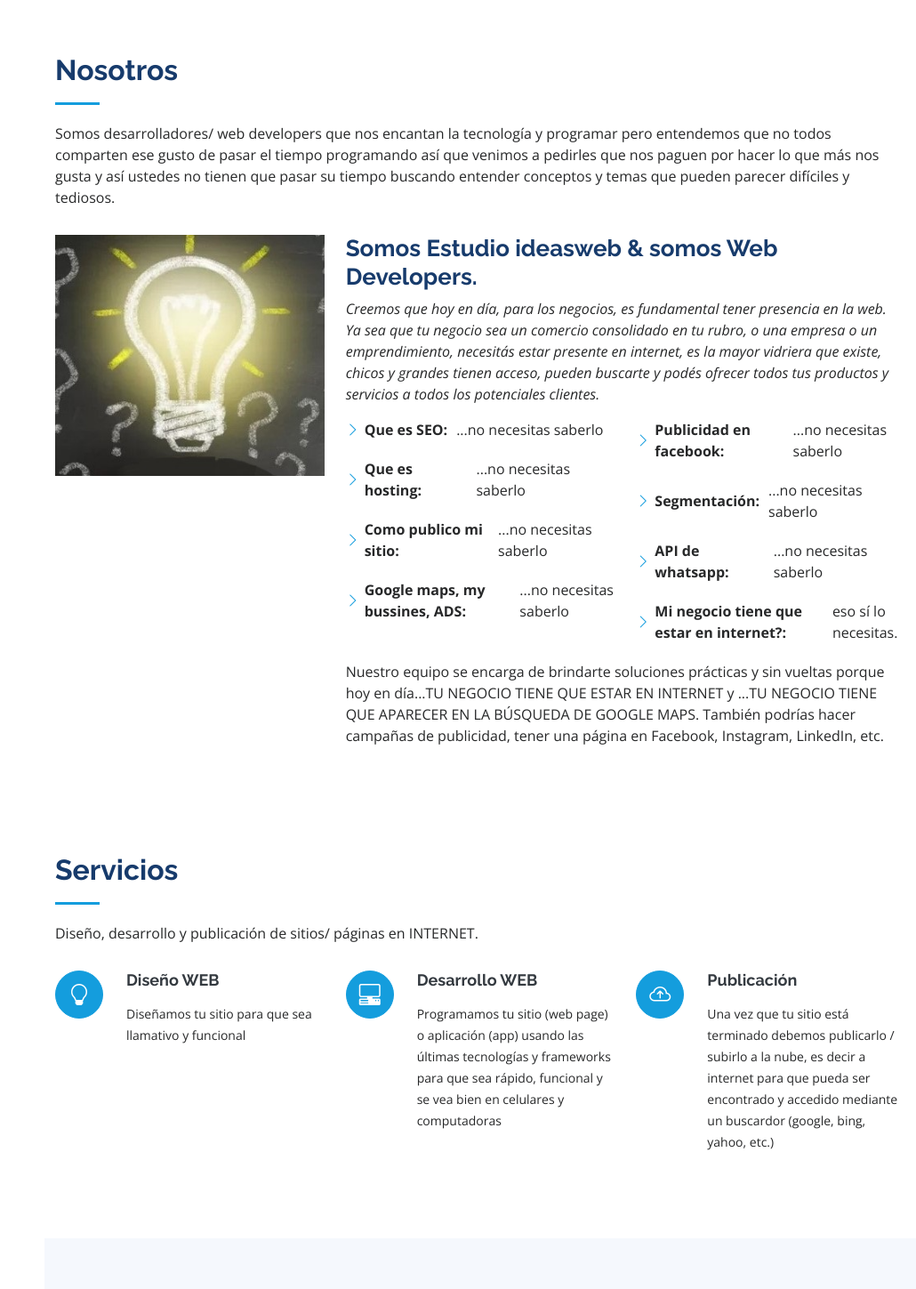
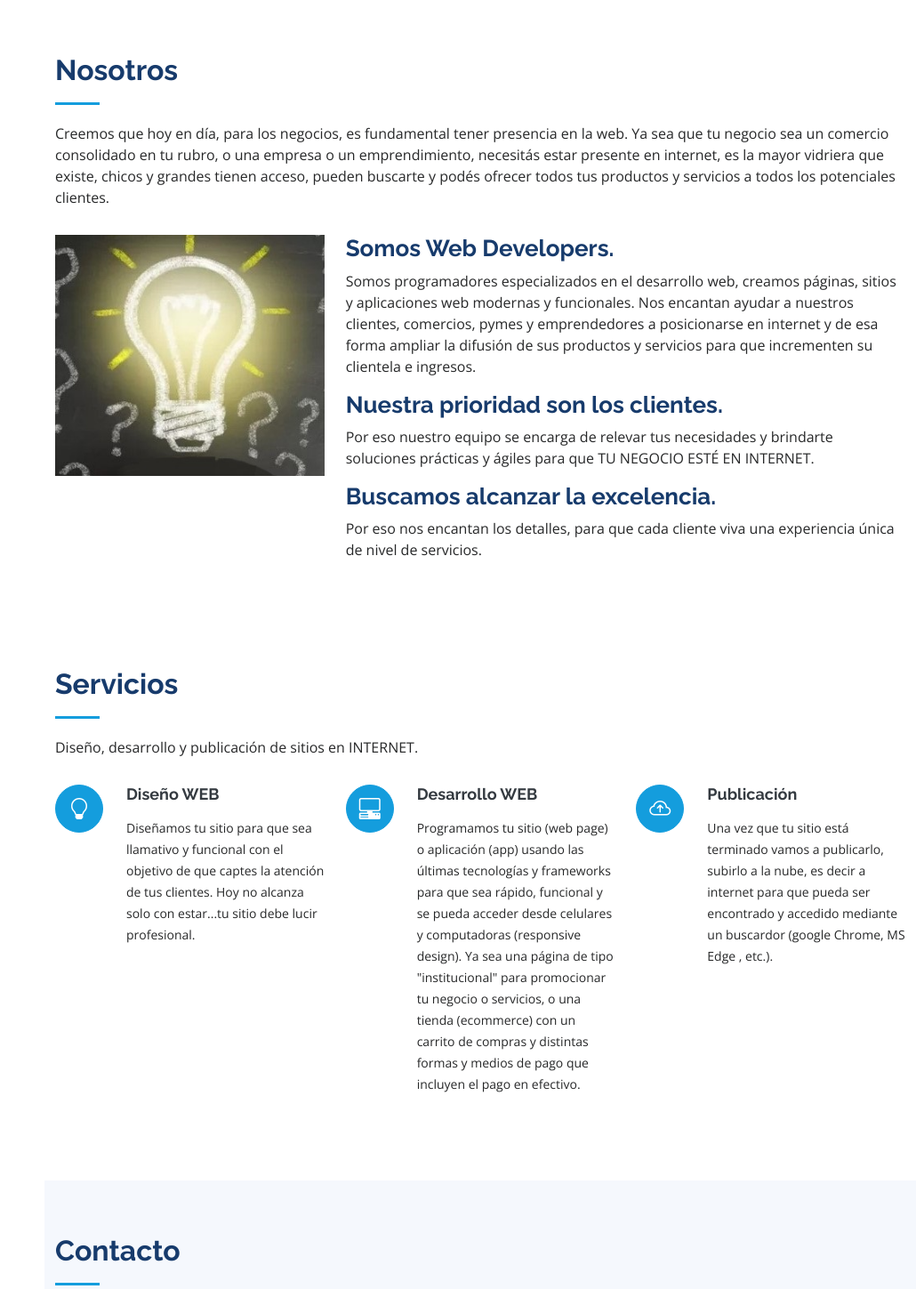
Before and after one commit to fmgarg/studio, a plain HTML site: page index.html in a window 1280 px wide. Shown: the part 800-2249 px from the top of the page at 89% size, without its empty margins (250-1280 px from the left). Drawn offline with nearby package versions, Linux system fonts and the light colour scheme.

Commit message:
reformas

```diff
--- a/assets/css/style.css
+++ b/assets/css/style.css
@@ -102,16 +102,6 @@ h1, h2, h3, h4, h5, h6 {
   margin-left: 300px;
 }
 
-@media (max-width: 1199px) {
-  #header {
-    left: -300px;
-  }
-
-  #main {
-    margin-left: 0;
-  }
-}
-
 .nav-menu {
   padding: 30px 0 0 0;
 }
@@ -198,8 +188,8 @@ h1, h2, h3, h4, h5, h6 {
   margin-left: 15%;
   margin-bottom: 10%;
   padding-bottom: 56.25%;
+  width: 100%;
   height: 100%;
-  width: 100%;
   overflow: hidden;
 }
 #hero .embed-container video {
@@ -217,22 +207,14 @@ h1, h2, h3, h4, h5, h6 {
   background: rgba(5, 13, 24, 0.849);
   background-size: 100%;
   text-align: center;
-
 }
 #hero h1 {
-  margin: 0 100 0 0;
-  margin-top: 0%;
+  margin-top: 3.5%;
+  padding-top: 2%;
   font-size: 64px;
   font-weight: 700;
   line-height: 56px;
   color: #fff;
-}
-#hero h2 {
-  color: #fff;
-  margin-bottom: 20px;
-  margin-top: 3.5%;
-  font-size: 24px;
-  font-weight: 700;
 }
 #hero p {
   color: #fff;
@@ -247,30 +229,10 @@ h1, h2, h3, h4, h5, h6 {
   border-bottom: 3px solid #149ddd;
 }
 
-@media (max-width: 768px) {
-  #hero h1 {
-    font-size: 28px;
-    line-height: 36px;
-  }
-  #hero h2 {
-    font-size: 18px;
-    line-height: 24px;
-    margin-bottom: 30px;
-  }
-  #hero .embed-container {
-    margin-top: 8%;
-    margin-left: 0%;
-  }
-  #hero .embed-container video {
-    margin-left: 0%;
-  }
-}
-
 section {
   padding: 60px 0;
   overflow: hidden;
 }
-
 .section-bg {
   background: #f5f8fd;
 }
@@ -904,17 +866,6 @@ section {
   color: #0e2442;
   content: "/";
 }
-@media (max-width: 768px) {
-  .breadcrumbs .d-flex {
-    display: block !important;
-  }
-  .breadcrumbs ol {
-    display: block;
-  }
-  .breadcrumbs ol li {
-    display: inline-block;
-  }
-}
 
 #footer {
   padding: 15px;
@@ -936,27 +887,54 @@ section {
   font-size: 13px;
   color: #eaebf0;
 }
+
+@media (max-width: 768px) {
+  .breadcrumbs .d-flex {
+    display: block !important;
+  }
+  .breadcrumbs ol {
+    display: block;
+  }
+  .breadcrumbs ol li {
+    display: inline-block;
+  }
+  #hero h1 {
+    font-size: 28px;
+    line-height: 36px;
+  }
+  #hero .embed-container {
+    margin-top: 8%;
+    margin-left: 0%;
+  }
+  #hero .embed-container video {
+    margin-left: 0%;
+  }
+}
+
 @media (max-width: 1199px) {
+  #header {
+    left: -300px;
+  }
+  #main {
+    margin-left: 0;
+  }
   #footer {
     position: static;
     width: auto;
     padding-right: 20px 15px;
   }
-
   #hero .embed-container {
     margin-top: 8%;
     margin-left: 0%;
   }
   #hero .embed-container video {
-
     margin-left: 0%;
-
   }
-
   .about .services .contact{
     height: 80vh;
   }
 }
+
 @media (min-width: 1200px) {
   #footer {
     position: static;
@@ -969,12 +947,23 @@ section {
     margin-left: 0%;
   }
   #hero .embed-container video {
-
     margin-left: 0%;
-
   }
-
   .about .services .contact{
     height: 80vh;
   }
 }
+
+@media (min-width: 1950px) {
+  #hero .embed-container {
+    margin-top: 8%;
+    margin-left: 0%;
+  }
+  #hero .embed-container video {
+    margin-left: 10%;
+    margin-right: 1%;
+  }
+  .about .services .contact{
+    height: 80vh;
+  }
+}
--- a/index.html
+++ b/index.html
@@ -5,8 +5,8 @@
   <meta charset="utf-8">
   <meta content="width=device-width, initial-scale=1.0" name="viewport">
   <title>Estudio ideasweb - Index</title>
-  <meta content="" name="description">
-  <meta content="" name="keywords">
+  <meta name="description" content="Estudio ideasweb. Somos desarrolladores profesionales, programamos páginas web y ponemos tu negocio en internet.  ">
+  <meta name="keywords"  content="desarrollador web, programador web, tienda online, pagina institucional, crea tu sitio, crear pagina web, construir pagina web, diseño web, web page build, create web page, web page design, website build, alternativa a wix">
   <link href="assets/img/favicon.jpg" rel="icon">
   <link href="assets/img/icon_33746ae20302a33797343e18cc8c5928.png" rel="apple-touch-icon">
   <link href="https://fonts.googleapis.com/css?family=Open+Sans:300,300i,400,400i,600,600i,700,700i|Raleway:300,300i,400,400i,500,500i,600,600i,700,700i|Poppins:300,300i,400,400i,500,500i,600,600i,700,700i" rel="stylesheet">
@@ -53,8 +53,6 @@
             <source src="./assets/img/resultado.mp4" type="video/mp4" />
           </video>
           <div class="hero-container" >
-
-            <h2>nosotros somos</h2>
             <h1>Estudio ideasweb</h1>
             <p><span class="typed" data-typed-items="Diseñamos, Desarrollamos, y publicamos tu sitio"></span> </p>
           </div>
@@ -65,11 +63,13 @@
       <div class="container">
 
         <div class="section-title">
-          <h2>Nosotros</h2>
-          <p>Somos desarrolladores/ web developers que nos encantan la tecnología y programar pero entendemos que
-            no todos comparten ese gusto de pasar el tiempo programando así que venimos a pedirles que nos paguen
-            por hacer lo que más nos gusta y así ustedes no tienen que pasar su tiempo buscando entender conceptos
-            y temas que pueden parecer difíciles y tediosos.</p>
+              <h2>Nosotros</h2>
+              <p>
+                Creemos que hoy en día, para los negocios, es fundamental tener presencia en la web. Ya sea que tu
+                negocio sea un comercio consolidado en tu rubro, o una empresa o un emprendimiento, necesitás estar
+                presente en internet, es la mayor vidriera que existe, chicos y grandes tienen acceso, pueden buscarte
+                y podés ofrecer todos tus productos y servicios a todos los potenciales clientes.
+              </p>
         </div>
 
         <div class="row">
@@ -77,36 +77,23 @@
             <img src="assets/img/idea.jpg" class="img-fluid" alt="">
           </div>
           <div class="col-lg-8 pt-4 pt-lg-0 content" data-aos="fade-left">
-            <h3>Somos Estudio ideasweb &amp; somos Web Developers.</h3>
-            <p class="fst-italic">
-              Creemos que hoy en día, para los negocios, es fundamental tener presencia en la web. Ya sea que tu
-              negocio sea un comercio consolidado en tu rubro, o una empresa o un emprendimiento, necesitás estar
-              presente en internet, es la mayor vidriera que existe, chicos y grandes tienen acceso, pueden buscarte
-              y podés ofrecer todos tus productos y servicios a todos los potenciales clientes.
+            <h3>Somos Web Developers.</h3>
+            <p>
+              Somos programadores especializados en el desarrollo web, creamos páginas, sitios y aplicaciones web
+              modernas y funcionales. Nos encantan ayudar a nuestros clientes, comercios, pymes y emprendedores a
+              posicionarse en internet y de esa forma ampliar la difusión de sus productos y servicios para que incrementen
+              su clientela e ingresos.
             </p>
-            <div class="row">
-              <div class="col-lg-6">
-                <ul>
-                  <li><i class="bi bi-chevron-right"></i> <strong>Que es SEO:</strong> <span>...no necesitas saberlo</span></li>
-                  <li><i class="bi bi-chevron-right"></i> <strong>Que es hosting:</strong> <span>...no necesitas saberlo</span></li>
-                  <li><i class="bi bi-chevron-right"></i> <strong>Como publico mi sitio:</strong> <span>...no necesitas saberlo</span></li>
-                  <li><i class="bi bi-chevron-right"></i> <strong>Google maps, my bussines, ADS:</strong> <span>...no necesitas saberlo</span></li>
-                </ul>
-              </div>
-              <div class="col-lg-6">
-                <ul>
-                  <li><i class="bi bi-chevron-right"></i> <strong>Publicidad en facebook:</strong> <span>...no necesitas saberlo</span></li>
-                  <li><i class="bi bi-chevron-right"></i> <strong>Segmentación:</strong> <span>...no necesitas saberlo</span></li>
-                  <li><i class="bi bi-chevron-right"></i> <strong>API de whatsapp:</strong> <span>...no necesitas saberlo</span></li>
-                  <li><i class="bi bi-chevron-right"></i> <strong>Mi negocio tiene que estar en internet?:</strong> <span>eso sí lo necesitas.</span></li>
-                </ul>
-              </div>
-            </div>
+            <h3>Nuestra prioridad son los clientes.</h3>
             <p>
-              Nuestro equipo se encarga de brindarte soluciones prácticas y sin vueltas porque hoy en día...TU NEGOCIO TIENE QUE ESTAR EN INTERNET y
-              ...TU NEGOCIO TIENE QUE APARECER EN LA BÚSQUEDA DE GOOGLE MAPS. También podrías hacer campañas de publicidad, tener una
-              página en Facebook, Instagram, LinkedIn, etc.
+              Por eso nuestro equipo se encarga de relevar tus necesidades y brindarte soluciones prácticas y ágiles para
+              que TU NEGOCIO ESTÉ EN INTERNET.
             </p>
+            <h3>Buscamos alcanzar la excelencia.</h3>
+            <p>
+              Por eso nos encantan los detalles, para que cada cliente viva una experiencia única de nivel de servicios.
+            </p>
+
           </div>
         </div>
 
@@ -117,26 +104,30 @@
 
         <div class="section-title">
           <h2>Servicios</h2>
-          <p>Diseño, desarrollo y publicación de sitios/ páginas en INTERNET.</p>
+          <p>Diseño, desarrollo y publicación de sitios en INTERNET.</p>
         </div>
 
         <div class="row">
           <div class="col-lg-4 col-md-6 icon-box" data-aos="fade-up">
             <div class="icon"><i class="bi bi-lightbulb"></i></div>
             <h4 class="title"><a href="">Diseño WEB</a></h4>
-            <p class="description">Diseñamos tu sitio para que sea llamativo y funcional</p>
+            <p class="description">Diseñamos tu sitio para que sea llamativo y funcional con el objetivo de que captes
+              la atención de tus clientes. Hoy no alcanza solo con estar...tu sitio debe lucir profesional.</p>
           </div>
           <div class="col-lg-4 col-md-6 icon-box" data-aos="fade-up" data-aos-delay="100">
             <div class="icon"><i class="bi bi-pc-display-horizontal"></i></div>
             <h4 class="title"><a href="">Desarrollo WEB</a></h4>
             <p class="description">Programamos tu sitio (web page) o aplicación (app) usando las últimas
-               tecnologías y frameworks para que sea rápido, funcional y se vea bien en celulares y computadoras </p>
+               tecnologías y frameworks para que sea rápido, funcional y se pueda acceder desde celulares
+               y computadoras (responsive design). Ya sea una página de tipo "institucional" para promocionar tu negocio o servicios,
+               o una tienda (ecommerce) con un carrito de compras y distintas formas y medios de pago que incluyen el pago en efectivo.
+               </p>
           </div>
           <div class="col-lg-4 col-md-6 icon-box" data-aos="fade-up" data-aos-delay="200">
             <div class="icon"><i class="bi bi-cloud-arrow-up"></i></div>
             <h4 class="title"><a href="">Publicación</a></h4>
-            <p class="description">Una vez que tu sitio está terminado debemos publicarlo / subirlo a la nube, es decir a internet para que pueda ser
-              encontrado y accedido mediante un buscardor (google, bing, yahoo, etc.)
+            <p class="description">Una vez que tu sitio está terminado vamos a publicarlo, subirlo a la nube, es decir a internet para que pueda ser
+              encontrado y accedido mediante un buscardor (google Chrome, MS Edge , etc.).
             </p>
           </div>
         </div>
@@ -178,7 +169,7 @@
           </div>
 
           <div class="col-lg-6 ">
-            <iframe class="mb-4 mb-lg-0" src="https://www.google.com/maps/embed/v1/place?key=AIzaSyAlv_4i51PS52Yu2rK9Pl_Wxlj3CKRQly8&q=Dr.+Francisco+González+-+Abogado"
+            <iframe class="mb-4 mb-lg-0" src="https://www.google.com/maps/embed/v1/place?key=AIzaSyC02c9mzCCp5U8kaAcoXC8TsWvZXh1sx4s&q=Estudio+ideasweb"
             frameborder="0" style="border:0; width: 100%; height: 384px;" allowfullscreen></iframe>
           </div>
 
```
